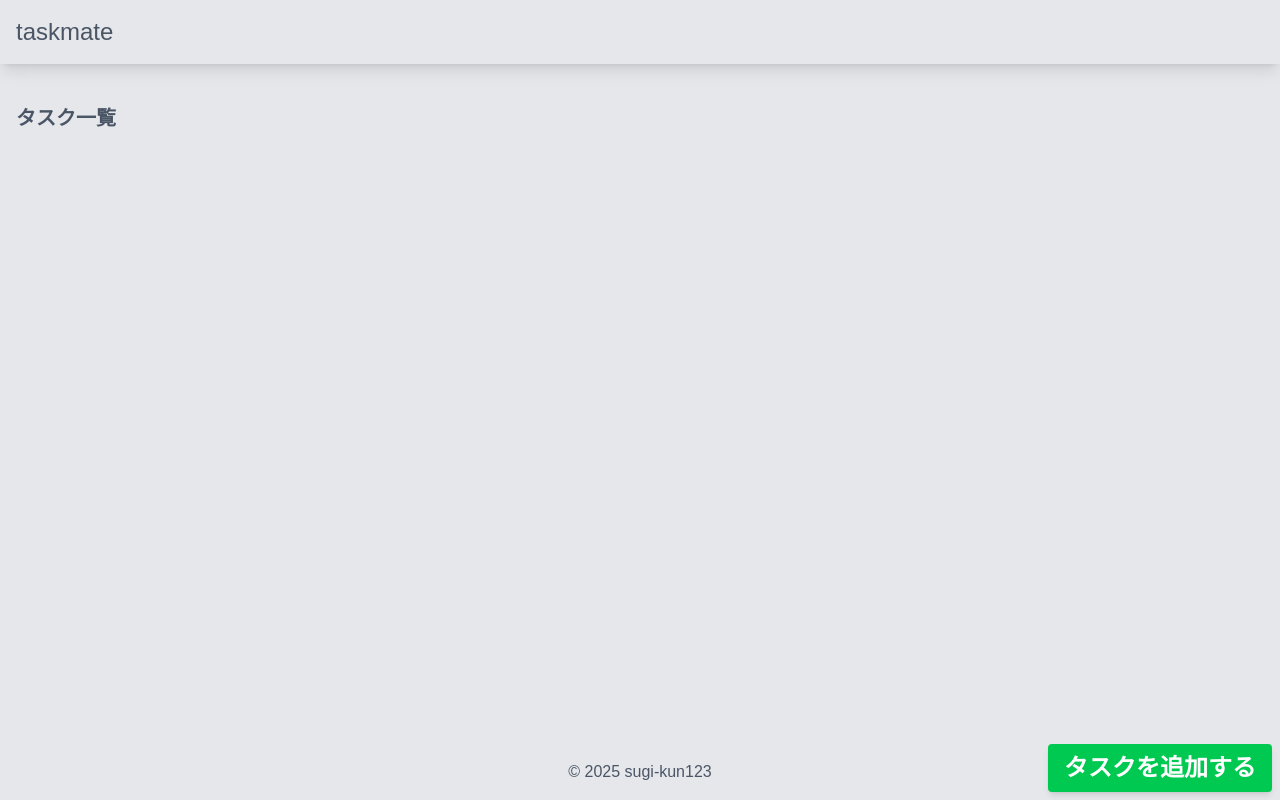
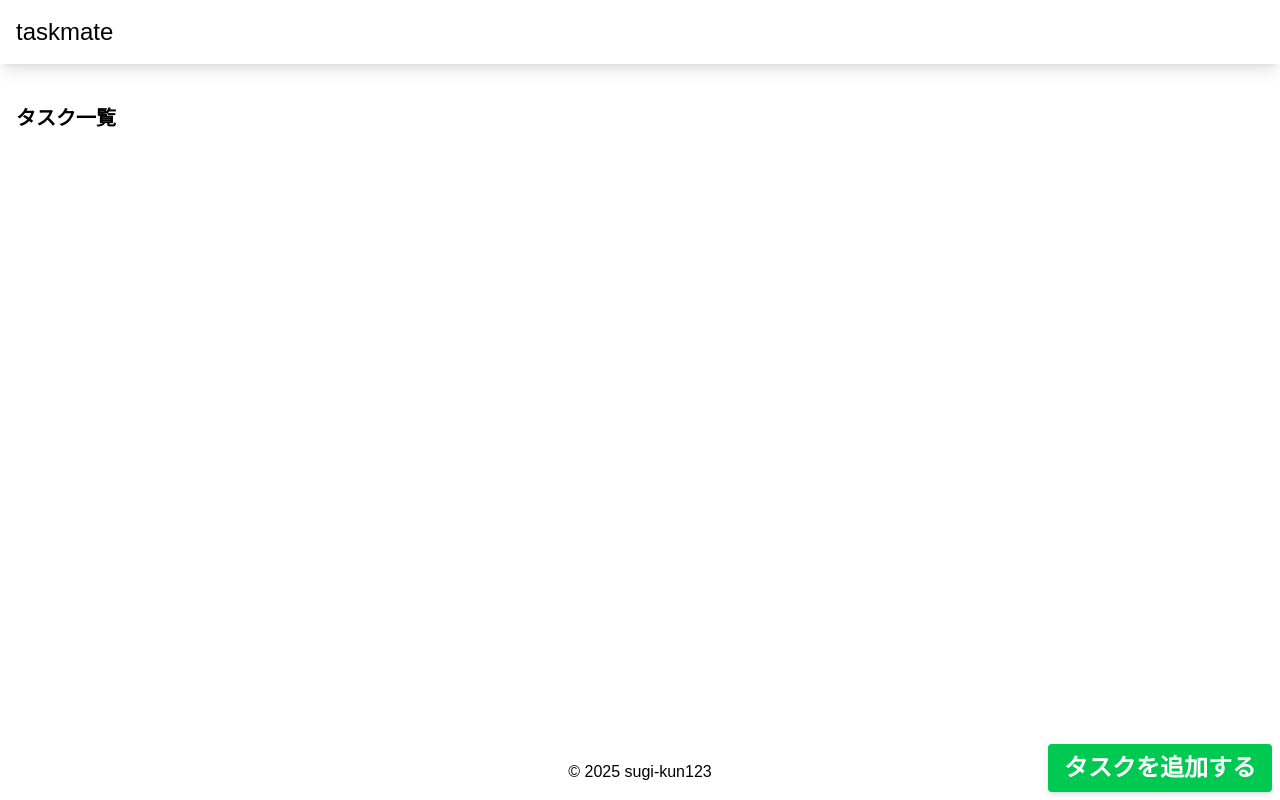
Before and after one commit to sugi-kun123/taskmate, a Next.js app in the folder taskmate/: page / in a window 1280 px wide. Built offline with nearby package versions, Linux system fonts and the light colour scheme.

Commit message:
Update layout.tsx

```diff
--- a/taskmate/src/app/layout.tsx
+++ b/taskmate/src/app/layout.tsx
@@ -27,9 +27,7 @@ export default function RootLayout({
 }>) {
   return (
     <html lang="en">
-      <body
-        className={`${geistSans.variable} ${geistMono.variable} antialiased w-screen h-screen bg-gray-200 text-gray-600`}
-      >
+      <body>
         <Header />
         {children}
         <Footer />
```
